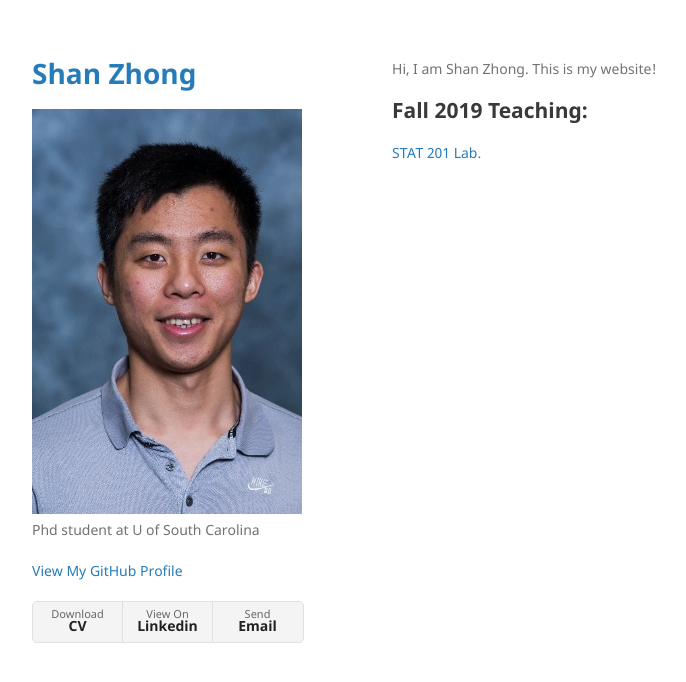
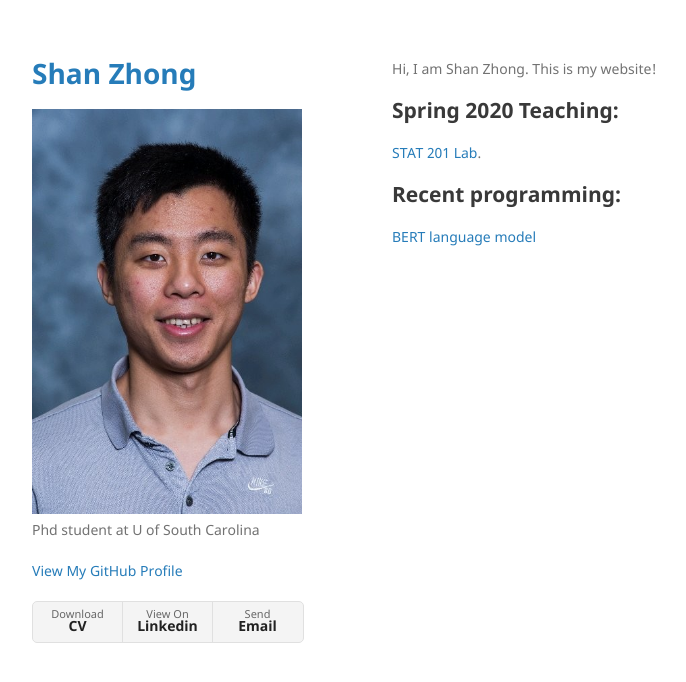
Before and after one commit to Shanlearning/Shanlearning.github.io, a Jekyll site: the page built from index.md, in a window 1280 px wide. Shown: the top 682 px of the page, without its empty margins (178-864 px from the left). Built offline with Jekyll 4.4.1, drawn with Linux system fonts in a browser that asks for light colours.

Commit message:
Update index.md

```diff
--- a/index.md
+++ b/index.md
@@ -4,5 +4,9 @@ layout: default
 
 Hi, I am Shan Zhong. This is my website!
 
-## Fall 2019 Teaching:
+## Spring 2020 Teaching:
 [STAT 201 Lab](https://github.com/Shanlearning/Stat201).
+
+
+## Recent programming:
+[BERT language model](https://github.com/Shanlearning/bert)
```
